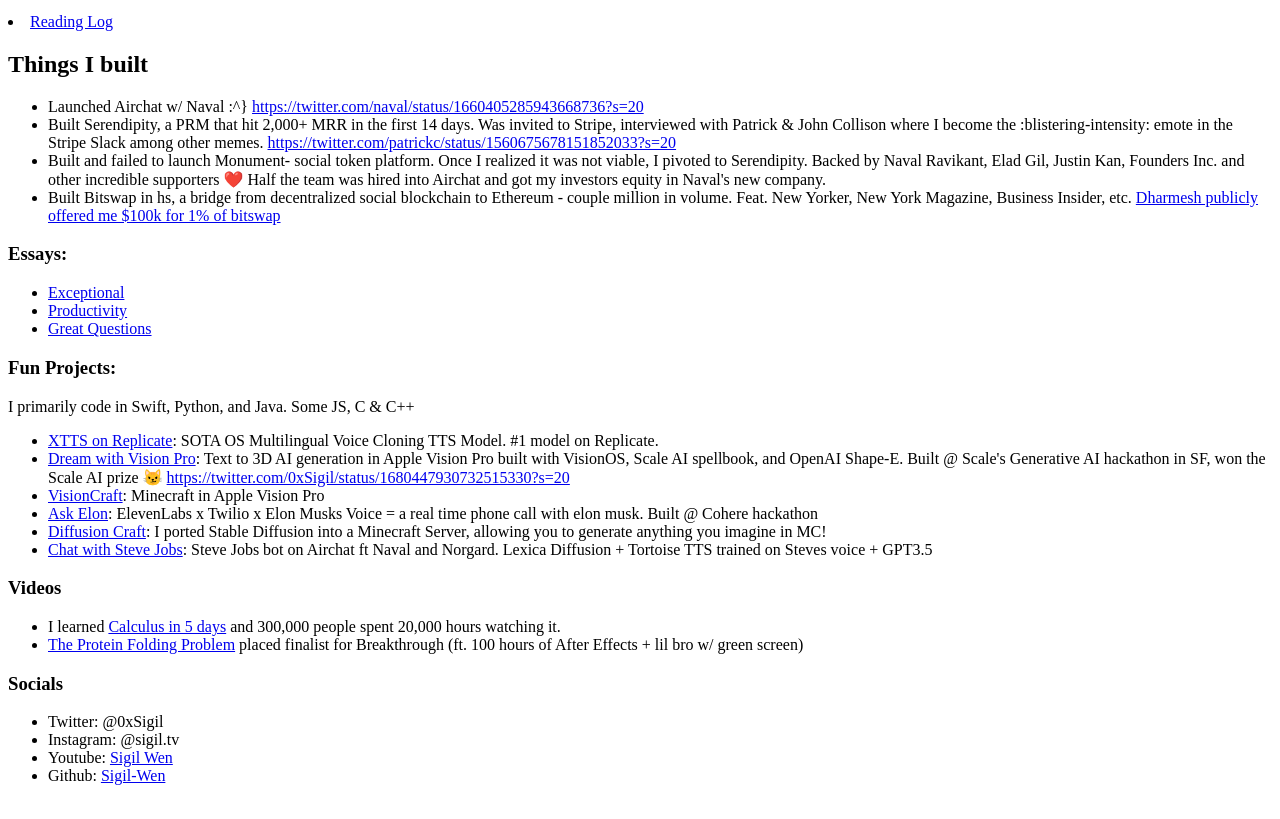
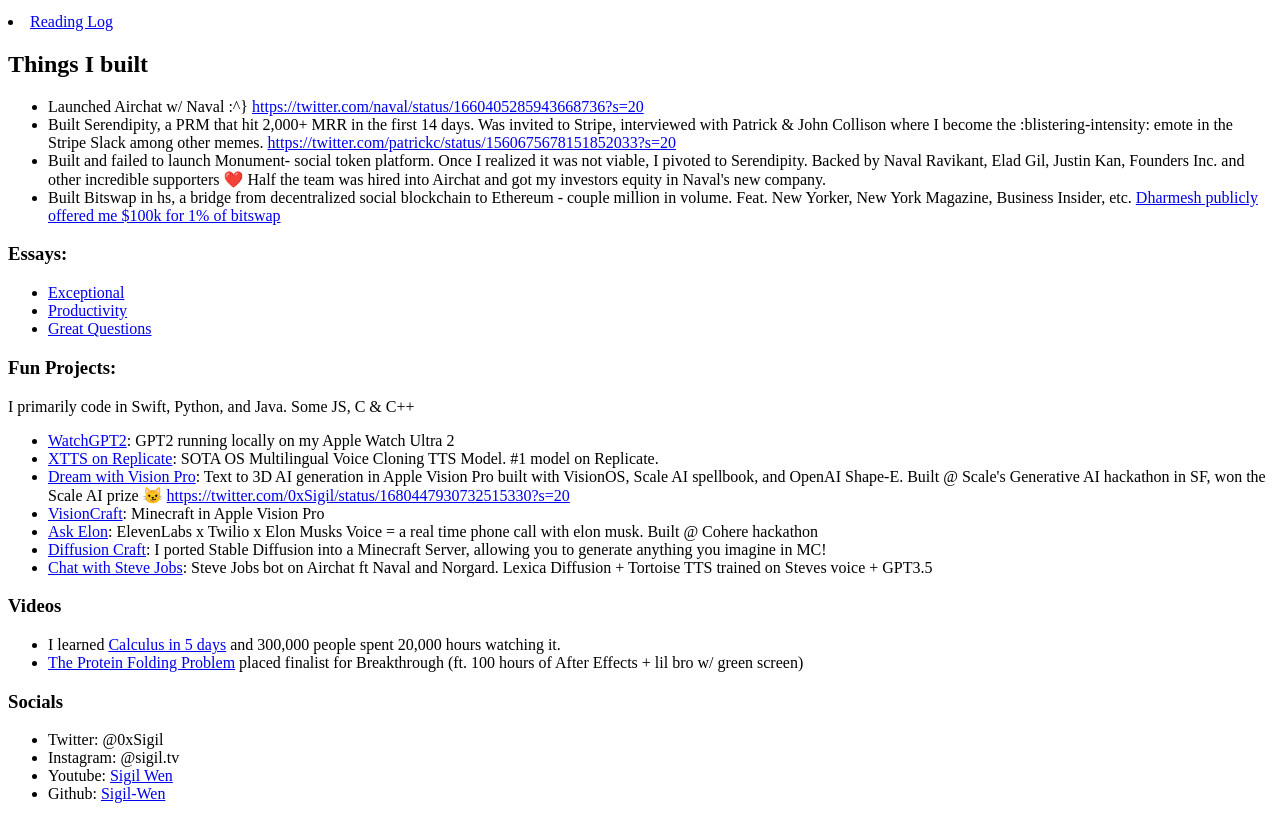
Before and after one commit to Sigil-Wen/sigilwen.ca, a plain HTML site: page index.html in a window 1280 px wide. Shown: the part 120-939 px from the top of the page. Drawn offline with Linux system fonts and the light colour scheme.

Commit message:
WatchGPT2

```diff
--- a/index.html
+++ b/index.html
@@ -26,6 +26,7 @@
 <h3>Fun Projects:</h3>
 <p>I primarily code in Swift, Python, and Java. Some JS, C & C++</p>
 <ul>
+  <li><a href="https://x.com/0xSigil/status/1706950465047695532?s=20">WatchGPT2</a>: GPT2 running locally on my Apple Watch Ultra 2</li>
   <li><a href="https://x.com/0xSigil/status/1703189659776622789?s=20">XTTS on Replicate</a>: SOTA OS Multilingual Voice Cloning TTS Model. #1 model on Replicate. </li>
   <li><a href="https://github.com/Sigil-Wen/Dream-with-Vision-Pro">Dream with Vision Pro</a>: Text to 3D AI generation in Apple Vision Pro built with VisionOS, Scale AI spellbook, and OpenAI Shape-E. Built @ Scale's Generative AI hackathon in SF, won the Scale AI prize 😼 <a href="https://twitter.com/0xSigil/status/1680447930732515330?s=20">https://twitter.com/0xSigil/status/1680447930732515330?s=20</a> </li>
   <li><a href="https://github.com/Sigil-Wen/VisionCraft">VisionCraft</a>: Minecraft in Apple Vision Pro</li>
```
